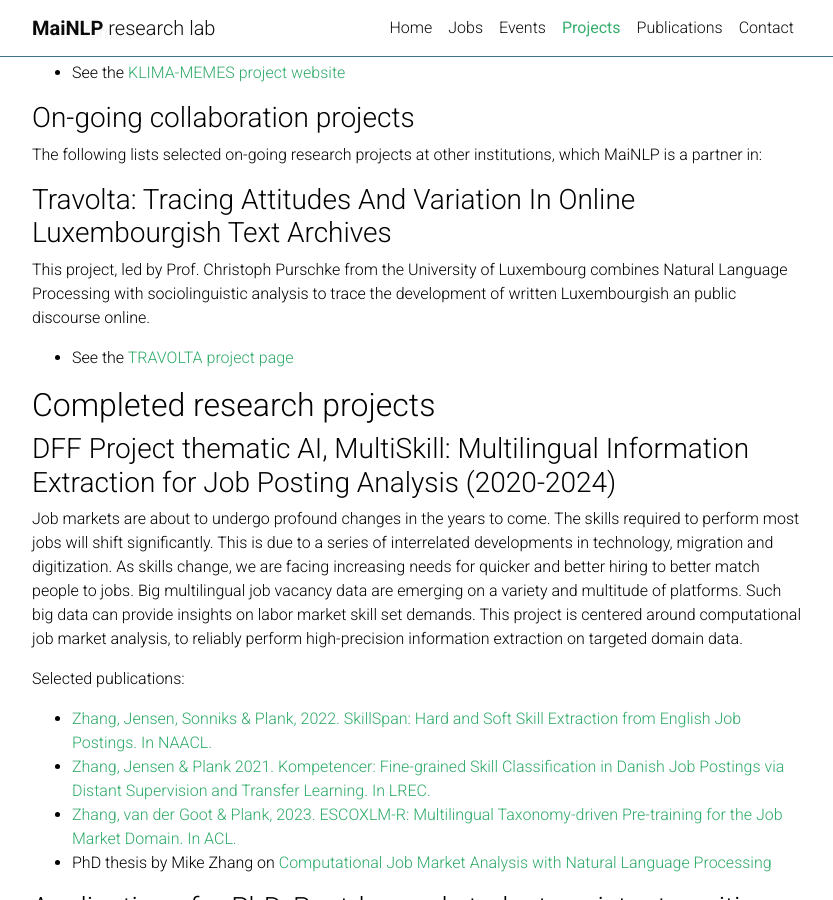
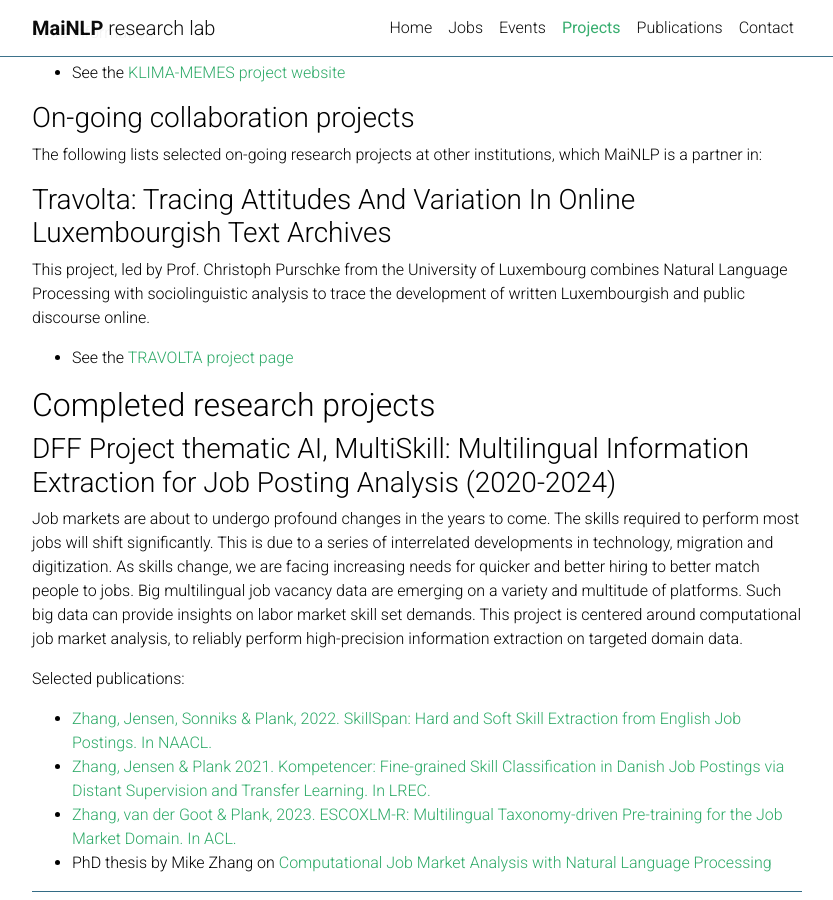
Before and after one commit to mainlp/mainlp.github.io, a Jekyll site: the page built from _pages/projects.md, in a window 1280 px wide and 900 px high, scrolled down 2019 px. Shown: the whole window, without its empty margins (223-1056 px from the left). Built offline with Jekyll 4.4.1, drawn with Linux system fonts in a browser that asks for light colours; emoji names are drawn with the system emoji font; comment, search, counter and statistics services are not loaded; a style sheet for code colours, icons or effects is not loaded.

Commit message:
Update projects.md

```diff
--- a/_pages/projects.md
+++ b/_pages/projects.md
@@ -63,7 +63,7 @@ The following lists selected on-going research projects at other institutions, w
 
 ### <a name="travolta">Travolta: Tracing Attitudes And Variation In Online Luxembourgish Text Archives</a>
 
-This project, led by Prof. Christoph Purschke from the University of Luxembourg combines Natural Language Processing with sociolinguistic analysis to trace the development of written Luxembourgish an public discourse online.
+This project, led by Prof. Christoph Purschke from the University of Luxembourg combines Natural Language Processing with sociolinguistic analysis to trace the development of written Luxembourgish and public discourse online.
 
 - See the [TRAVOLTA project page](https://www.uni.lu/fhse-en/research-projects/travolta-tracing-attitudes-and-variation-in-online-luxembourgish-text-archives/)
 
@@ -82,6 +82,7 @@ Selected publications:
 - PhD thesis by Mike Zhang on [Computational Job Market Analysis with Natural Language Processing](https://arxiv.org/abs/2404.18977)
 
 
+<hr/>
 
 ### Applications for PhD, Postdoc and student assistant positions
 
```
